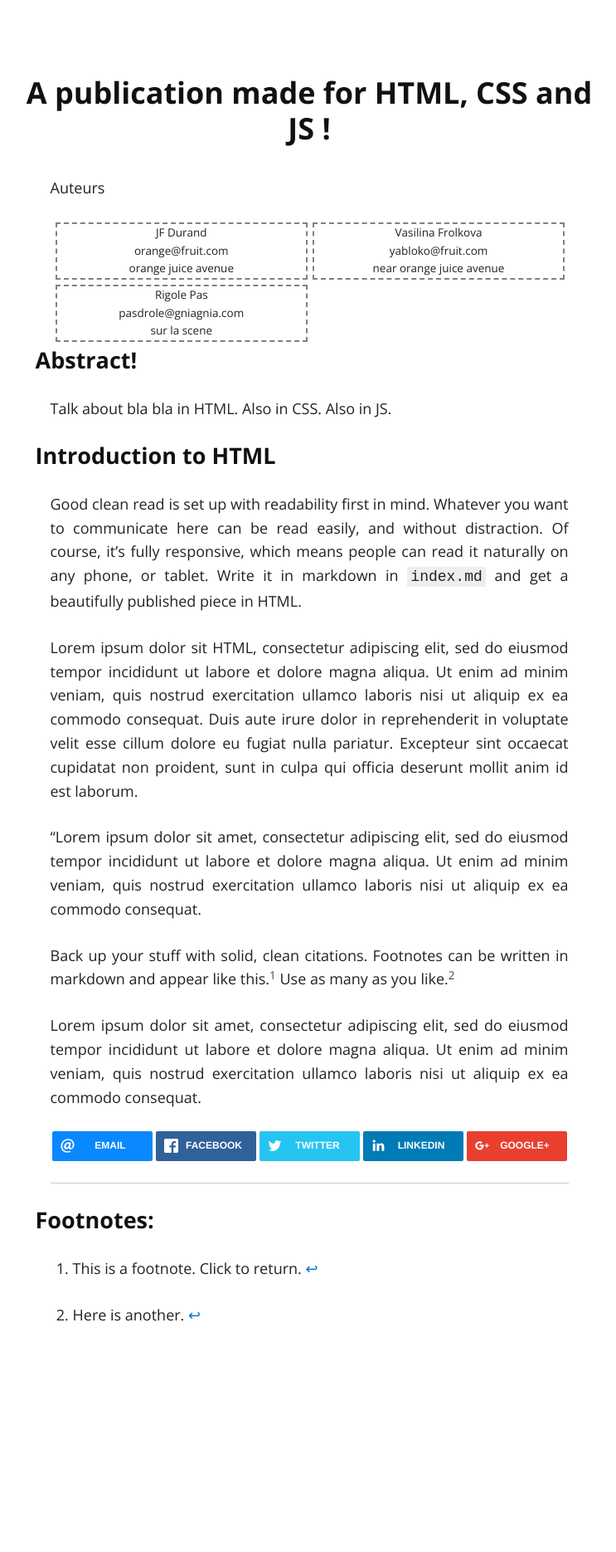
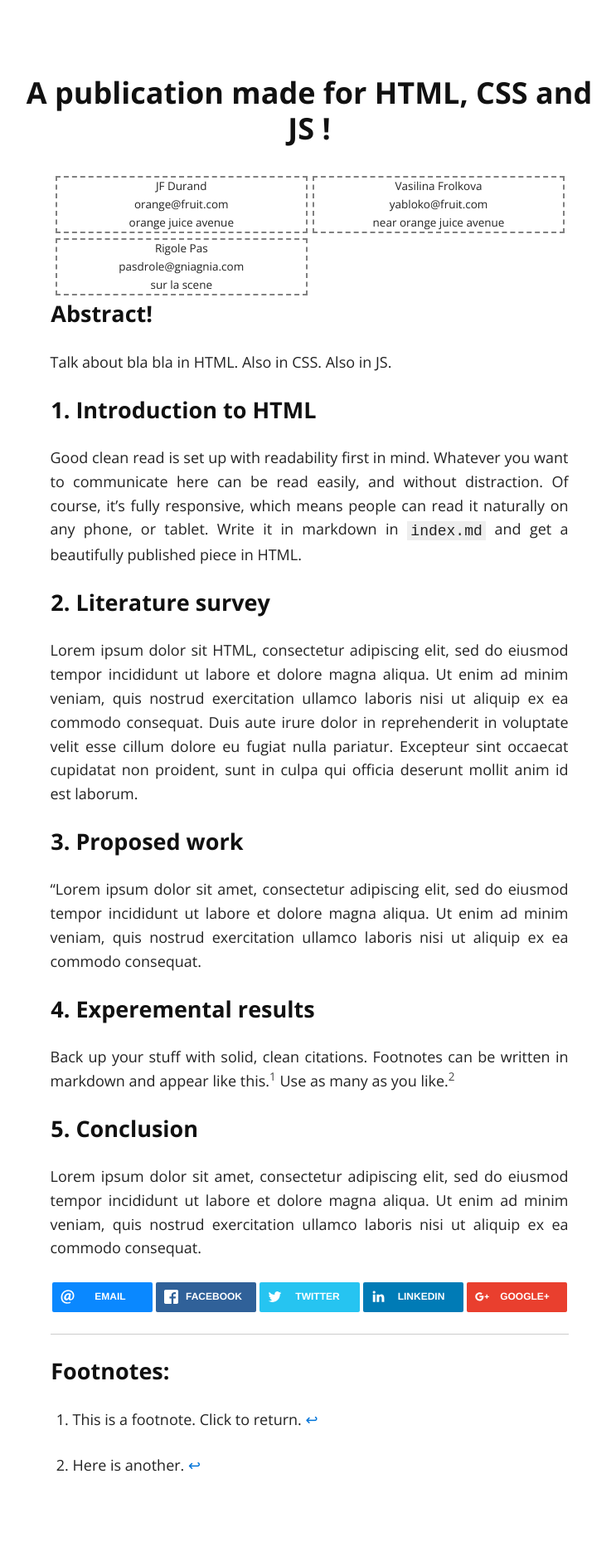
Before and after one commit to whispyy/test_gh-pages, a Jekyll site: the page built from index.md, in a window 1280 px wide. Shown: the whole page at 83% size, without its empty margins (267-1010 px from the left). Built offline with Jekyll 4.4.1, drawn with Linux system fonts in a browser that asks for light colours; nearby versions of some CDN libraries; before the commit the page ends 1688 px from its top, so only the background shows below that.

Commit message:
Paragraphs in solo.css

```diff
--- a/_layouts/default.html
+++ b/_layouts/default.html
@@ -23,8 +23,7 @@
    <div class="container">
     <h1><a href="./">{{ site.title }}</a></h1>
     <div class="auteurs">
-      <p>Auteurs</p>
-      {% for author in site.authors %}
+     {% for author in site.authors %}
       <div class="auteur">
         {{ author.name }}
         <br />
--- a/css/solo.css
+++ b/css/solo.css
@@ -100,6 +100,7 @@ h3 {
 h4, h5, h6 {
   margin: 1.5rem -1rem 1.5rem -1rem;
   font-size: 1.5rem;
+  padding-left: 3%;
 }
 
 p, ul, ol, dl, table, pre, blockquote {
@@ -236,6 +237,7 @@ pre > code {
 /*contenu*/
 .contenu{
   clear: both;
+  margin-bottom: 2%;
 
 }
 
--- a/index.md
+++ b/index.md
@@ -21,18 +21,24 @@ Pascal babache
 
 Talk about bla bla in HTML. Also in CSS. Also in JS.
 
-#### Introduction to HTML
+
+#### 1. Introduction to HTML
 
 Good clean read is set up with readability first in mind. Whatever you want to communicate here can be read easily, and without distraction. Of course, it's fully responsive, which means people can read it naturally on any phone, or tablet. Write it in markdown in <code>index.md</code> and get a beautifully published piece in HTML.
 
+####  2. Literature survey
+
 Lorem ipsum dolor sit HTML, consectetur adipiscing elit, sed do eiusmod tempor incididunt ut labore et dolore magna aliqua. Ut enim ad minim veniam, quis nostrud exercitation ullamco laboris nisi ut aliquip ex ea commodo consequat. Duis aute irure dolor in reprehenderit in voluptate velit esse cillum dolore eu fugiat nulla pariatur. Excepteur sint occaecat cupidatat non proident, sunt in culpa qui officia deserunt mollit anim id est laborum.
+
+####  3. Proposed work
 
 "Lorem ipsum dolor sit amet, consectetur adipiscing elit, sed do eiusmod tempor incididunt ut labore et dolore magna aliqua. Ut enim ad minim veniam, quis nostrud exercitation ullamco laboris nisi ut aliquip ex ea commodo consequat.
 
-<!--### With footnotes too!-->
+####  4. Experemental results
 
 Back up your stuff with solid, clean citations. Footnotes can be written in markdown and appear like this.[^1] Use as many as you like.[^2]
 
+####  5. Conclusion
 Lorem ipsum dolor sit amet, consectetur adipiscing elit, sed do eiusmod tempor incididunt ut labore et dolore magna aliqua. Ut enim ad minim veniam, quis nostrud exercitation ullamco laboris nisi ut aliquip ex ea commodo consequat.
 
 <!--### Add social sharing buttons
```
